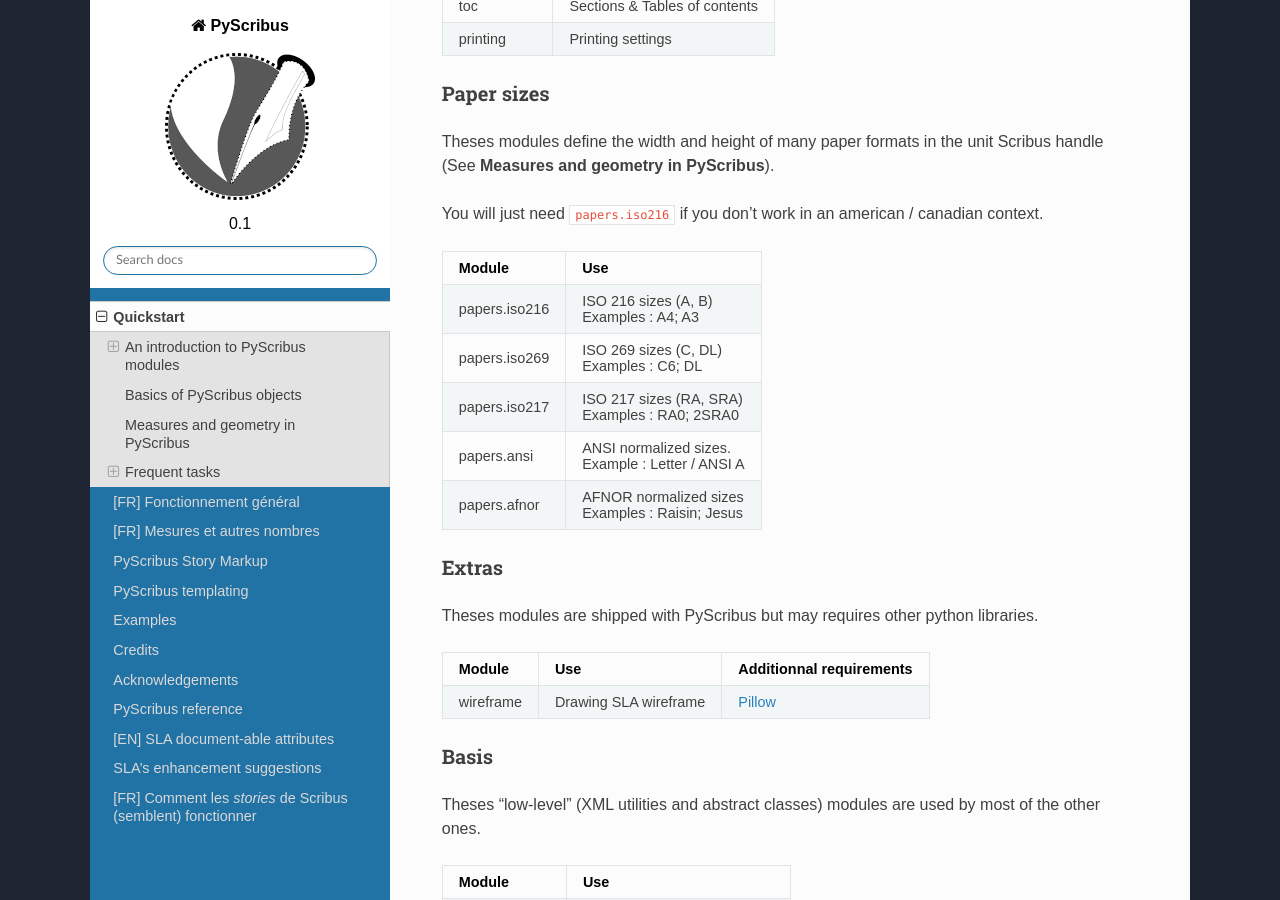
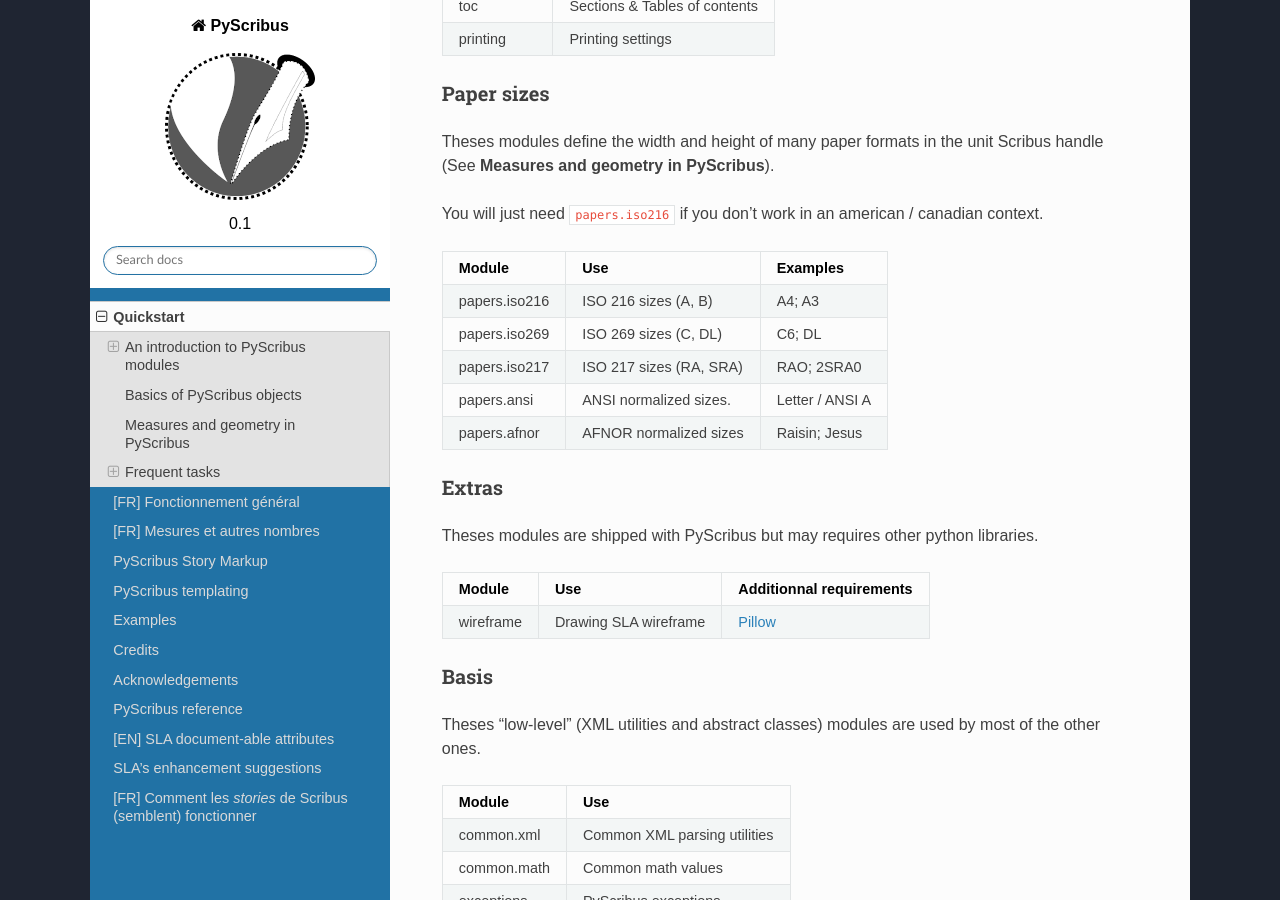
Before and after one commit to Jak-o-Shadows/pyscribus-myfork, a Sphinx documentation site: the page built from source/guide/en/quickstart.rst, in a window 1280 px wide and 900 px high, scrolled down 672 px. Built offline with Sphinx 7.4.7 and the Read the Docs theme 2.0.0, drawn with Linux system fonts in a browser that asks for light colours.

Commit message:
modifié :         guide/en/quickstart.rst 	modifié :         pyscribus/styles.py 	modifié :         setup.py 	modifié :         test-onix.py

```diff
--- a/source/guide/en/quickstart.rst
+++ b/source/guide/en/quickstart.rst
@@ -47,29 +47,19 @@ Scribus handle (See **Measures and geometry in PyScribus**).
 You will just need ``papers.iso216`` if you don't work in an
 american / canadian context.
 
-+---------------+---------------------------+
-| Module        | Use                       |
-+===============+===========================+
-| papers.iso216 | ISO 216 sizes (A, B)      |
-|               |                           |
-|               | Examples : A4; A3         |
-+---------------+---------------------------+
-| papers.iso269 | ISO 269 sizes (C, DL)     |
-|               |                           |
-|               | Examples : C6; DL         |
-+---------------+---------------------------+
-| papers.iso217 | ISO 217 sizes (RA, SRA)   |
-|               |                           |
-|               | Examples : RA0; 2SRA0     |
-+---------------+---------------------------+
-| papers.ansi   | ANSI normalized sizes.    |
-|               |                           |
-|               | Example : Letter / ANSI A |
-+---------------+---------------------------+
-| papers.afnor  | AFNOR normalized sizes    |
-|               |                           |
-|               | Examples : Raisin; Jesus  |
-+---------------+---------------------------+
++---------------+---------------------------+---------------------------+
+| Module        | Use                       | Examples                  |
++===============+===========================+===========================+
+| papers.iso216 | ISO 216 sizes (A, B)      | A4; A3                    |
++---------------+---------------------------+---------------------------+
+| papers.iso269 | ISO 269 sizes (C, DL)     | C6; DL                    |
++---------------+---------------------------+---------------------------+
+| papers.iso217 | ISO 217 sizes (RA, SRA)   | RAO; 2SRA0                |
++---------------+---------------------------+---------------------------+
+| papers.ansi   | ANSI normalized sizes.    | Letter / ANSI A           |
++---------------+---------------------------+---------------------------+
+| papers.afnor  | AFNOR normalized sizes    | Raisin; Jesus             |
++---------------+---------------------------+---------------------------+
 
 Extras
 ------
--- a/source/pyscribus/styles.py
+++ b/source/pyscribus/styles.py
@@ -860,6 +860,20 @@ class ParagraphStyle(StyleAbstract):
                             )
                         )
 
+    def set_leadingmode(self, leadingmode):
+        """
+        Set leading mode.
+
+        :type leadingmode: string
+        :param leadingmode: "fixed", "automatic", "grid"
+        """
+
+        if leadingmode.lower() in ParagraphStyle.leading_xml:
+            self.leading["mode"] = leadingmode
+            return True
+        else:
+            raise ValueError()
+
 
 class CharacterStyle(StyleAbstract):
     """
--- a/source/setup.py
+++ b/source/setup.py
@@ -7,14 +7,14 @@ with open("../README.md", "r") as fh:
     long_description = fh.read()
 
 setuptools.setup(
-    name="pyscribus-USERNAME",
-    version="0.0.1",
+    name="pyscribus",
+    version="0.1",
     author="Etienne Nadji",
     author_email="etnadji@eml.cc",
     description="Read, create and update Scribus .sla files.",
     long_description=long_description,
     long_description_content_type="text/markdown",
-    url="https://framagit.org/etnadji/pyscribus",
+    url="https://etnadji.fr/pyscribus",
     packages=setuptools.find_packages(),
     classifiers=[
         "Programming Language :: Python :: 3",
@@ -25,6 +25,7 @@ setuptools.setup(
         "Intended Audience :: Developers"
     ],
     python_requires='>=3.6',
+    install_requires=['lxml'],
 )
 
 # vim:set shiftwidth=4 softtabstop=4 spl=en:
--- a/source/test-onix.py
+++ b/source/test-onix.py
@@ -168,7 +168,8 @@ if __name__ == "__main__":
 
     # As all defined styles will inherit Scribus default paragraph style,
     # we set its leading mode to "automatic".
-    slafile.document.styles["paragraph"][0].leading["mode"] = "automatic"
+    # slafile.document.styles["paragraph"][0].leading["mode"] = "automatic"
+    slafile.document.styles["paragraph"][0].set_leadingmode("automatic")
 
     # Defining paragraph styles, with quick settings
 
```
